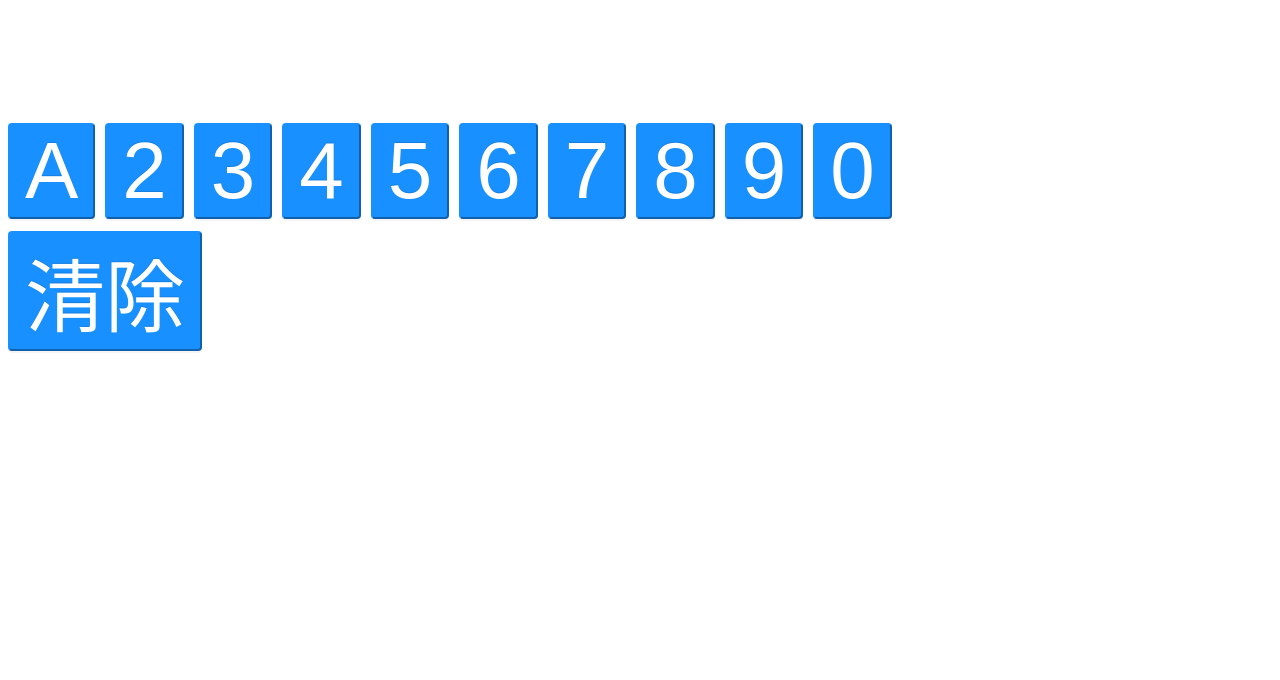
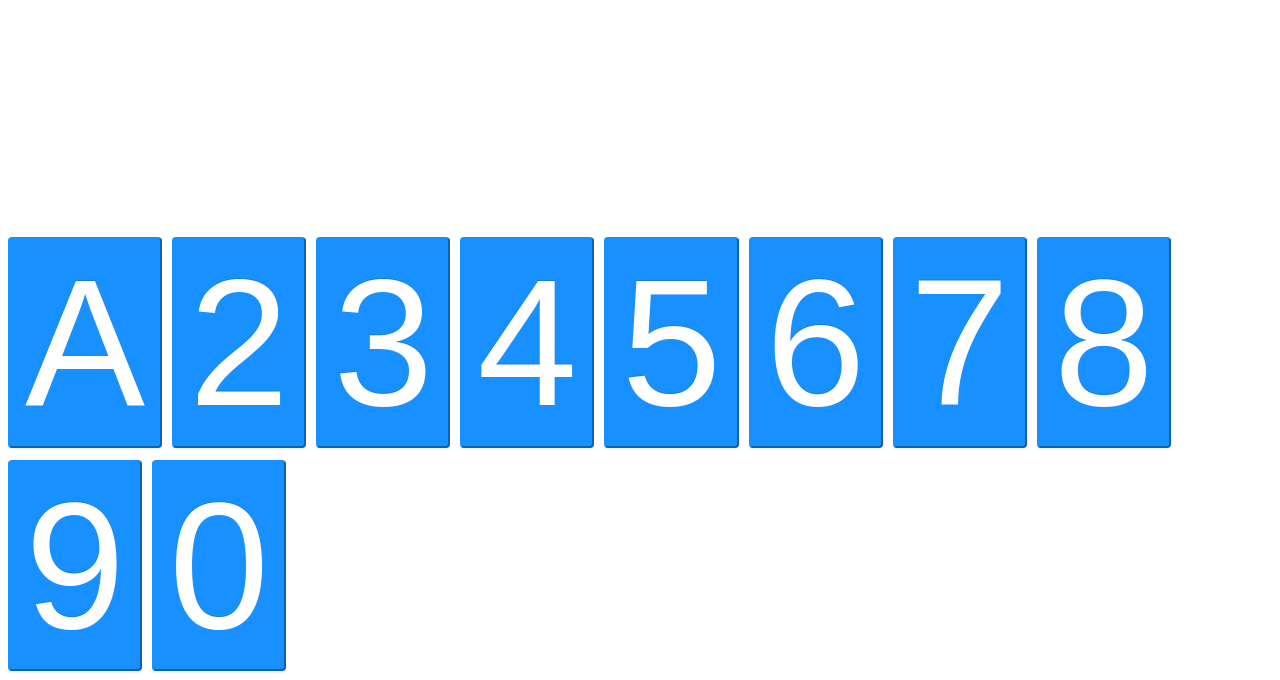
Before and after one commit to Imagine-Jason/Imagine-Json, a plain HTML site: page douniu.html in a window 1280 px wide. Shown: the top 680 px of the page. Drawn offline with Linux system fonts and the light colour scheme.

Commit message:
Update douniu.html

```diff
--- a/douniu.html
+++ b/douniu.html
@@ -8,7 +8,7 @@
         color: #fff;
         border-radius: 4px;
         padding: 0 15px;
-        font-size: 80px;
+        font-size: 180px;
         background-color: #1890ff;
         border-color: #1890ff;
         text-shadow: 0 -1px 0 rgba(0,0,0,.12);
@@ -21,13 +21,13 @@
     const labels='A234567890';
     let label=document.createElement('label');
     label.innerText='';
-    label.style.fontSize='100px';
+    label.style.fontSize='200px';
     label.style.backgroundColor='#1890ff';
     label.style.color='#fff';
     document.body.append(label)
     let label2=document.createElement('label');
     label2.innerText='';
-    label2.style.fontSize='100px';
+    label2.style.fontSize='200px';
     label2.style.backgroundColor='red';
     label2.style.color='#fff';
     document.body.append(label2)
@@ -59,6 +59,7 @@
     btnReset.innerText='清除';
     btnReset.onclick=(e)=>{
         label.innerText='';
+        label2.innerText='';
     }
     document.body.append(btnReset)
 function getNiu(a){
```
